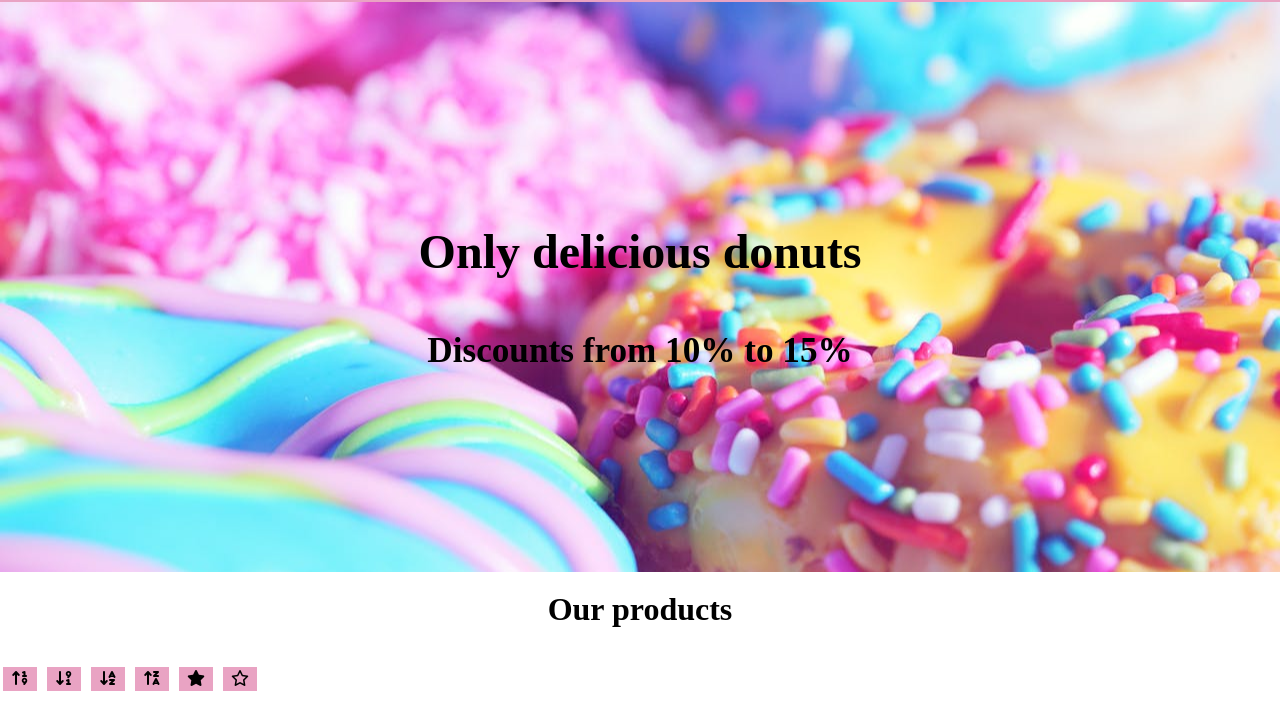
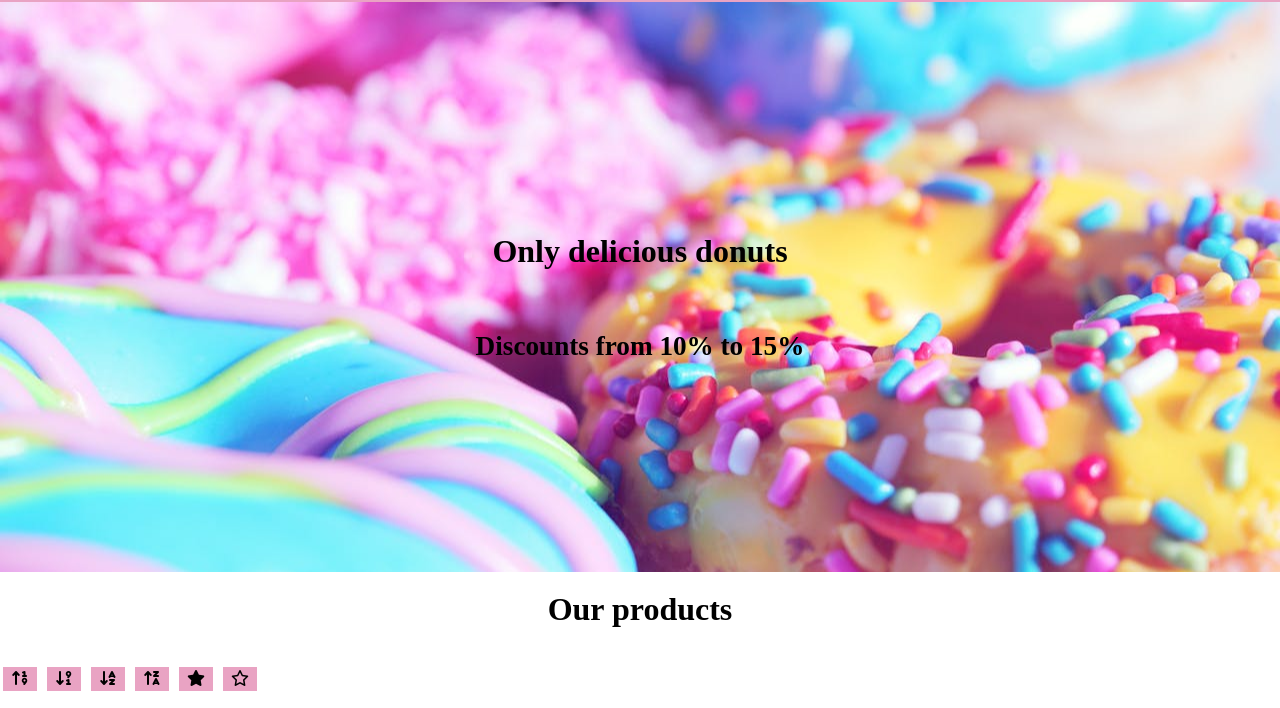
Before and after one commit to Yuliia-fed23/Webbshop, a website built with Vite: page index.html in a window 1280 px wide. Shown: the part 68-776 px from the top of the page. Built offline with nearby package versions, Linux system fonts and the light colour scheme.

Commit message:
did changes

```diff
--- a/style.scss
+++ b/style.scss
@@ -291,14 +291,13 @@ input {
   color: #000;
 
   h1 {
-    font-size: 3em;
-    padding: 20px;
+    font-size: 2em;
   }
 
   h2 {
     position: absolute;
     top: 50%;
-    font-size: 2.2em;
+    font-size: 1.7em;
   }
 }
 
```
Also changed, not shown: style.css.
